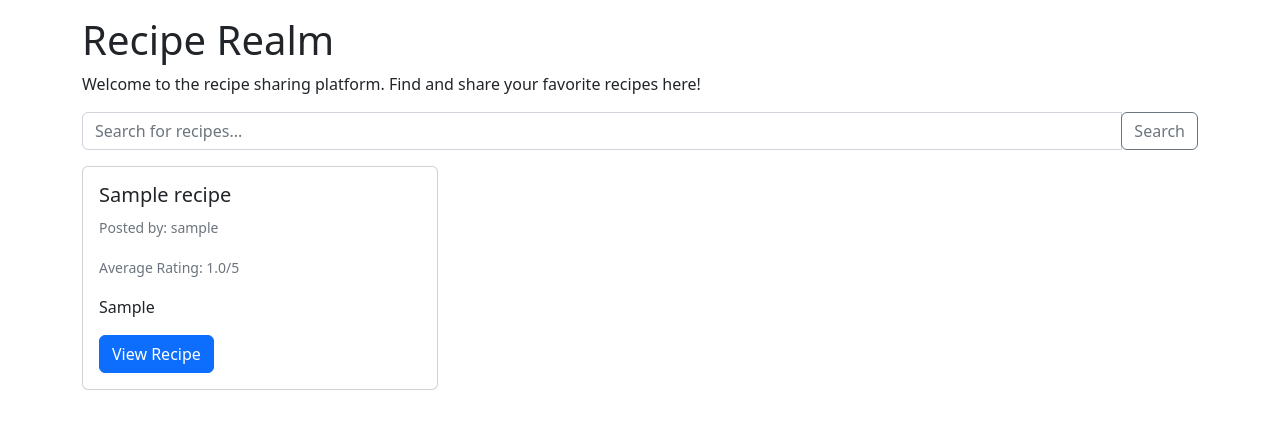
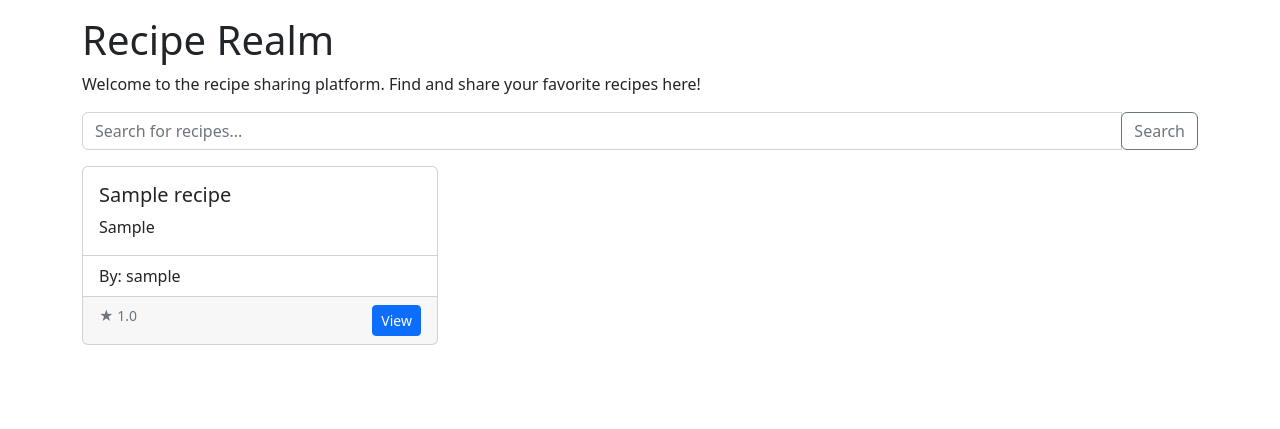
Before and after one commit to nick-neely/Recipe-Realm, a Flask app: page / in a window 1280 px wide. Shown: the part 56-485 px from the top of the page. Run offline with Flask 3, Linux system fonts and the light colour scheme; tables that the repository leaves empty hold one stand-in row (values such as "Sample post").

Commit message:
Updated spacing, changed recipe on home

```diff
--- a/templates/admin_edit_recipe.html
+++ b/templates/admin_edit_recipe.html
@@ -14,6 +14,6 @@
         {{ form.steps.label }} {{ form.steps(class="form-control") }}
     </div>
     <!-- ... any other fields ... -->
-    <button type="submit" class="btn btn-primary">Update Recipe</button>
+    <button type="submit" class="btn btn-primary my-2">Update Recipe</button>
 </form>
 {% endblock %}
--- a/templates/admin_recipes.html
+++ b/templates/admin_recipes.html
@@ -17,7 +17,7 @@
             <td>{{ recipe.title }}</td>
             <td>{{ recipe.ingredients }}</td>
             <td>
-                <a href="{{ url_for('admin_edit_recipe', recipe_id=recipe.id) }}" class="btn btn-warning m-1">Edit</a>
+                <a href="{{ url_for('admin_edit_recipe', recipe_id=recipe.id) }}" class="btn btn-warning btn-sm mb-2">Edit</a>
                 <form action="{{ url_for('admin_delete_recipe', recipe_id=recipe.id) }}" method="post" class="d-inline">
                     <button type="submit" class="btn btn-danger btn-sm">Delete</button>
                 </form>
--- a/templates/edit_profile.html
+++ b/templates/edit_profile.html
@@ -22,9 +22,9 @@
 
     <div class="form-group">
         {{ form.profile_picture.label }}
-        {{ form.profile_picture(class="form-control-file") }}
+        {{ form.profile_picture(class="form-control-file mt-3") }}
     </div>
 
-    {{ form.submit(class="btn btn-primary") }}
+    {{ form.submit(class="btn btn-primary my-2") }}
 </form>
 {% endblock %}
--- a/templates/edit_recipe.html
+++ b/templates/edit_recipe.html
@@ -17,7 +17,7 @@
         <label for="steps">Steps</label>
         {{ form.steps(class="form-control", id="steps") }}
       </div>
-      <button type="submit" class="btn btn-primary">Save Changes</button>
+      <button type="submit" class="btn btn-primary my-2">Save Changes</button>
     </form>
   </div>
 {% endblock %}
--- a/templates/home.html
+++ b/templates/home.html
@@ -22,30 +22,25 @@
 </form>
 
 <div class="row">
-  {% for recipe in recipes.items %}
-  <div class="col-md-4">
-    <div class="card mb-4">
+  {% for recipe in recipes %}
+<div class="col-md-4 mb-4">
+    <div class="card h-100"> <!-- Fixed card height using h-100 -->
         <div class="card-body">
             <h5 class="card-title">{{ recipe.title }}</h5>
-        <p class="card-text">
-          <small class="text-muted"
-            >Posted by: {{ recipe.author.username }}</small
-          >
-        </p>
-        <p class="card-text">
-          {% if avg_ratings[recipe.id] %}
-          <small class="text-muted"
-            >Average Rating: {{ avg_ratings[recipe.id]|round(1) }}/5</small
-          >
+            <p class="card-text text-truncate" style="max-height: 100px; overflow: hidden;">{{ recipe.ingredients }}</p> <!-- Text overflow control -->
+        </div>
+        <ul class="list-group list-group-flush">
+            <li class="list-group-item">By: {{ recipe.author.username }}</li>
+        </ul>
+        <div class="card-footer d-flex justify-content-between">
+            <small class="text-muted">
+                {% if recipe.id in avg_ratings %}
+                    &#9733; {{ avg_ratings[recipe.id]|round(1) }}
+                {% else %}
+                    No ratings yet.
                 {% endif %}
-        </p>
-        <p class="card-text">{{ recipe.ingredients|truncate(100, True) }}</p>
-        {% if recipe.average_rating is not none %} {% endif %}
-        <a
-          href="{{ url_for('recipe_detail', recipe_id=recipe.id) }}"
-          class="btn btn-primary"
-          >View Recipe</a
-        >
+            </small>
+            <a href="{{ url_for('recipe_detail', recipe_id=recipe.id) }}" class="btn btn-primary btn-sm">View</a>
         </div>
     </div>
 </div>
--- a/templates/login.html
+++ b/templates/login.html
@@ -12,7 +12,7 @@
         {{ form.password.label }} {{ form.password(class="form-control") }}
       </div>
       <div class="form-group">
-        {{ form.submit(class="btn btn-primary") }}
+        {{ form.submit(class="btn btn-primary my-2") }}
       </div>
     </form>
   </div>
--- a/templates/recipe_detail.html
+++ b/templates/recipe_detail.html
@@ -32,7 +32,7 @@
         <div class="form-group">
           {{ form.content.label }} {{ form.content(class="form-control") }}
         </div>
-        {{ form.submit(class="btn btn-primary") }}
+        {{ form.submit(class="btn btn-primary my-2") }}
       </form>
       {% else %}
       <div class="alert alert-info" role="alert">
@@ -67,7 +67,7 @@
           {{ rate_form.rating_value.label(class="form-label") }} {{
           rate_form.rating_value(class="form-control") }}
         </div>
-        {{ rate_form.submit(class="btn btn-success") }}
+        {{ rate_form.submit(class="btn btn-success my-3") }}
       </form>
       {% endif %}
     </div>
--- a/templates/register.html
+++ b/templates/register.html
@@ -18,7 +18,7 @@
         {{ form.confirm_password.label }} {{ form.confirm_password(class="form-control") }}
       </div>
       <div class="form-group">
-        {{ form.submit(class="btn btn-primary") }}
+        {{ form.submit(class="btn btn-primary my-2") }}
       </div>
     </form>
   </div>
```
Lines whose indentation alone changed are shown as unchanged.
